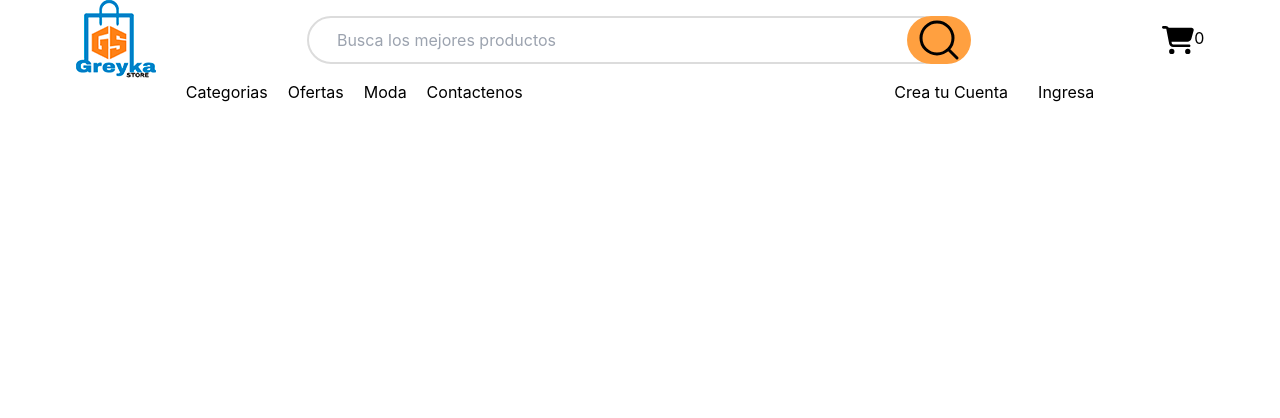
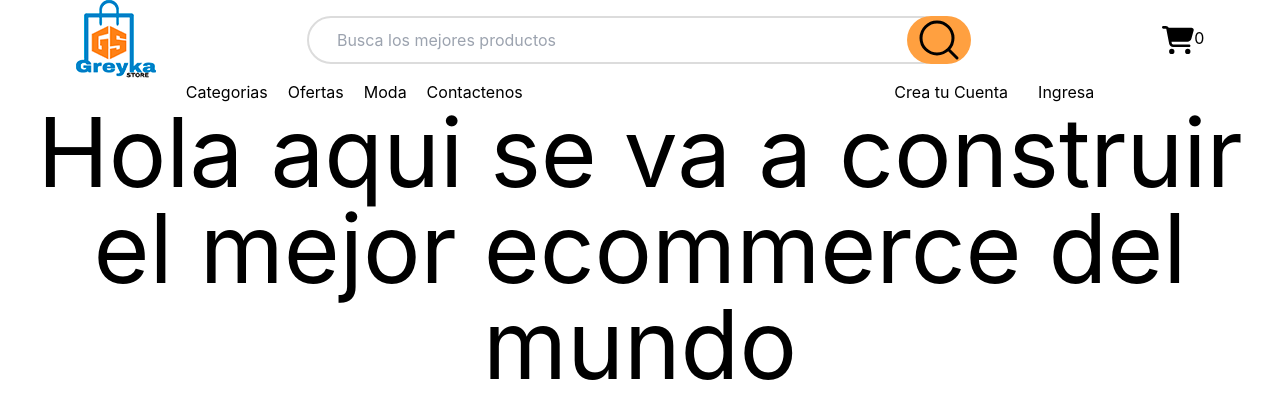
Before and after one commit to serway-hub/tiendaOnline, a React (Create React App) app: page / in a window 1280 px wide. Shown: the top 418 px of the page. Built offline with nearby package versions, Linux system fonts and the light colour scheme.

Commit message:
cambios  realizados

```diff
--- a/src/App.js
+++ b/src/App.js
@@ -1,6 +1,7 @@
 import React, { useState } from 'react';
 import Navbar from './componentes/Navbar';
-import Logo from './componentes/Logo';
+import ItemsListContainer from './componentes/ItemsListContainer';
+
 
 
 
@@ -8,15 +9,14 @@ function App() {
 
 
   return (
-    <header>
-      <div>
-        <Logo/>
-      </div>
-      <div className='navbarHome'>
-        <Navbar/>
-      </div>
+    <div>
+      <Navbar/>
+      <ItemsListContainer/>
 
-    </header>
+    </div>
+
+
+
 
   );
 
--- /dev/null
+++ b/src/componentes/ItemsListContainer.js
@@ -0,0 +1,9 @@
+import React from 'react'
+
+const ItemsListContainer = () => {
+  return (
+    <div className='text-8xl text-center'>Hola aqui se va a construir el mejor ecommerce del mundo </div>
+  )
+}
+
+export default ItemsListContainer
--- a/src/componentes/Navbar.js
+++ b/src/componentes/Navbar.js
@@ -1,7 +1,13 @@
 import React from 'react';
 import { Navbaringreso } from './Navbaringreso';
+import Logo from './Logo';
 const Navbar = () => {
   return (
+    <header>
+        <div>
+
+        <Logo/>
+        </div>
         <div className='flex justify-around'>
             <nav>
                 <ul className='flex gap-[20px]'>
@@ -14,6 +20,7 @@ const Navbar = () => {
             <Navbaringreso/>
 
         </div>
+    </header>
   )
 }
 
```
Lines whose indentation alone changed are shown as unchanged.
